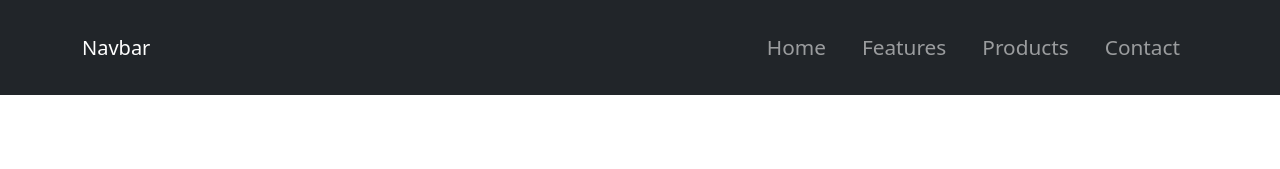
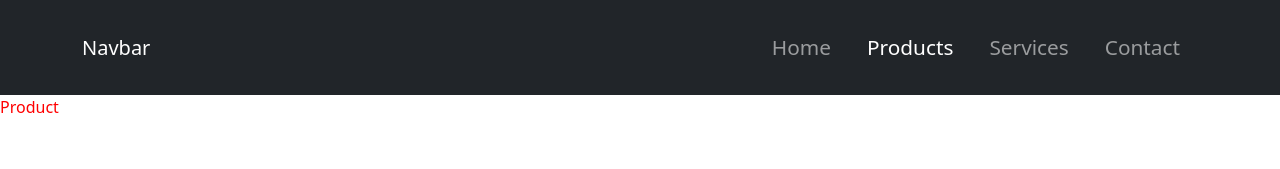
Before and after one commit to Amrindra/Bannard-Project, a React (Create React App) app: page /products in a window 1280 px wide. Shown: the top 169 px of the page. Built offline with nearby package versions, Linux system fonts and the light colour scheme; the HTML template or start-up script is replaced by a standard one.

Commit message:
created product dir and component also setup react-router-dom-bootstrap

```diff
--- a/package.json
+++ b/package.json
@@ -12,6 +12,7 @@
     "react": "18.0.0",
     "react-bootstrap": "2.5.0",
     "react-dom": "18.0.0",
+    "react-router-bootstrap": "0.26.2",
     "react-router-dom": "6.3.0",
     "react-scripts": "4.0.0"
   },
--- a/src/App.js
+++ b/src/App.js
@@ -1,5 +1,6 @@
 import { BrowserRouter, Route, Routes } from "react-router-dom";
 import Header from "./components/header/Header";
+import Product from "./components/product/Product";
 import Homepage from "./pages/homepage/Homepage";
 import "./styles.css";
 
@@ -10,6 +11,7 @@ export default function App() {
 
       <Routes>
         <Route path="/" element={<Homepage />} />
+        <Route path="/products" element={<Product />} />
       </Routes>
     </BrowserRouter>
   );
--- a/src/components/header/Header.jsx
+++ b/src/components/header/Header.jsx
@@ -1,4 +1,5 @@
 import { Container, Nav, Navbar } from "react-bootstrap";
+import { LinkContainer } from "react-router-bootstrap";
 import "./Header.css";
 
 const Header = () => {
@@ -15,18 +16,21 @@ const Header = () => {
         <Navbar.Toggle aria-controls="responsive-navbar-nav" />
         <Navbar.Collapse id="responsive-navbar-nav mr-auto">
           <Nav className="justify-content-end nav ">
-            <Nav.Link href="#home" className="nav_item ">
-              Home
-            </Nav.Link>
-            <Nav.Link href="#features" className="nav_item">
-              Features
-            </Nav.Link>
-            <Nav.Link href="#pricing" className="nav_item">
-              Products
-            </Nav.Link>
-            <Nav.Link href="#contact" className="nav_item">
-              Contact
-            </Nav.Link>
+            <LinkContainer to="/">
+              <Nav.Link className="nav_item ">Home</Nav.Link>
+            </LinkContainer>
+
+            <LinkContainer to="/products">
+              <Nav.Link className="nav_item ">Products</Nav.Link>
+            </LinkContainer>
+
+            <LinkContainer to="/services">
+              <Nav.Link className="nav_item ">Services</Nav.Link>
+            </LinkContainer>
+
+            <LinkContainer to="/contact">
+              <Nav.Link className="nav_item ">Contact</Nav.Link>
+            </LinkContainer>
           </Nav>
         </Navbar.Collapse>
       </Container>
--- /dev/null
+++ b/src/components/product/Product.jsx
@@ -0,0 +1,7 @@
+import "./Product.css";
+
+const Product = () => {
+  return <div className="product">Product</div>;
+};
+
+export default Product;
```
Also changed, not shown: src/components/product/Product.css (added).
